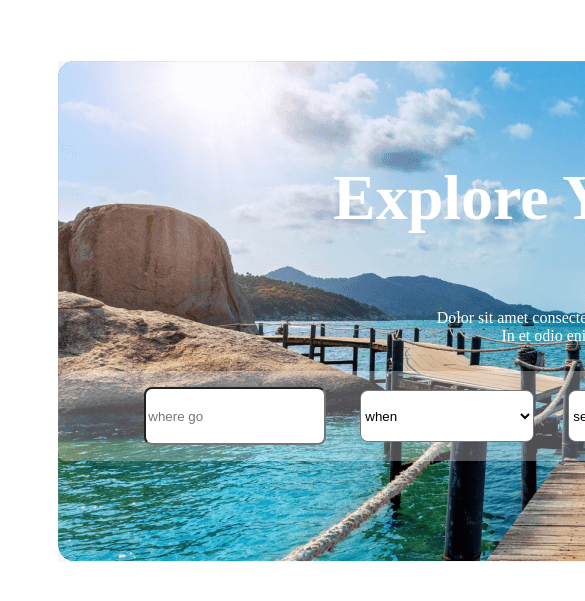
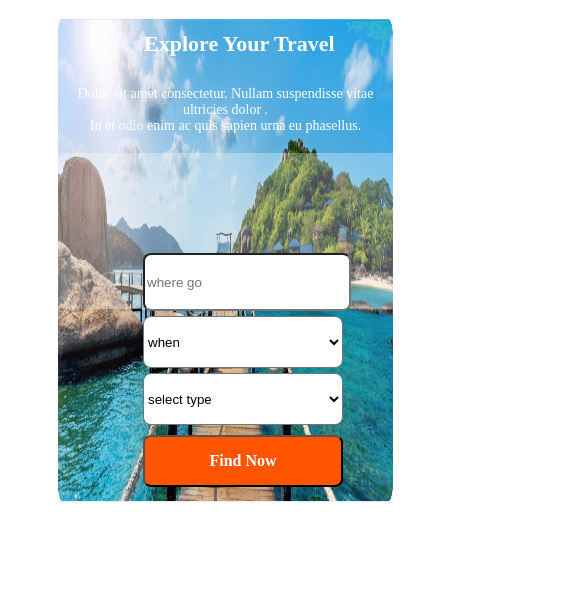
Before and after one commit to mohammadtarekulislam/assaignment-repo, a plain HTML site: page index.html in a window 390 px wide. Shown: the part 91-692 px from the top of the page, 585 px wide, since content can reach past the window. Drawn offline with Linux system fonts and the light colour scheme.

Commit message:
added a responsive file

```diff
--- a/style/travel.css
+++ b/style/travel.css
@@ -72,7 +72,7 @@
     font-size: 16px;
     font-style: normal;
     font-weight: 400;
-   padding: 10px 50px;
+    padding: 10px 50px;
 
 }
 
@@ -84,7 +84,7 @@
     align-items: flex-start;
     gap: 24px;
     padding-left: 70px;
-    justify-content:space-around;
+    justify-content: space-around;
 }
 
 #box {
@@ -93,7 +93,7 @@
     width: 174px;
     height: 52px;
     flex-shrink: 0;
-    margin:0px 15px;
+    margin: 0px 15px;
 
 }
 
@@ -114,3 +114,54 @@
     font-weight: 700;
     line-height: normal;
 }
+
+
+
+
+
+
+
+
+
+/* responsive media qurery */
+@media screen and (max-width:576px) {
+    .banner {
+        width: 335px;
+        height: 483px;
+        flex-shrink: 0;
+        background-size: 335px 483px;
+    }
+    .heading{
+        font-size: 22px;
+        padding:0px 64px 2px 86px;
+        width: 200px;
+        padding-top: 12px;
+    }
+    .text-design{
+        font-size: 14px;
+        padding: 5px;
+    }
+
+    .form-section {
+        flex-direction: column;
+        width: 255px;
+        height: 40px;
+        flex-shrink: 0;
+        padding-top: 100px;
+        gap: 5px;
+
+
+
+    }
+    #box{
+       margin-bottom: 5px;
+      height: 52px;
+      width: 200px;
+
+    }
+    #button{
+        margin-left: 15px;
+        width: 200px;
+    }
+
+}
```
